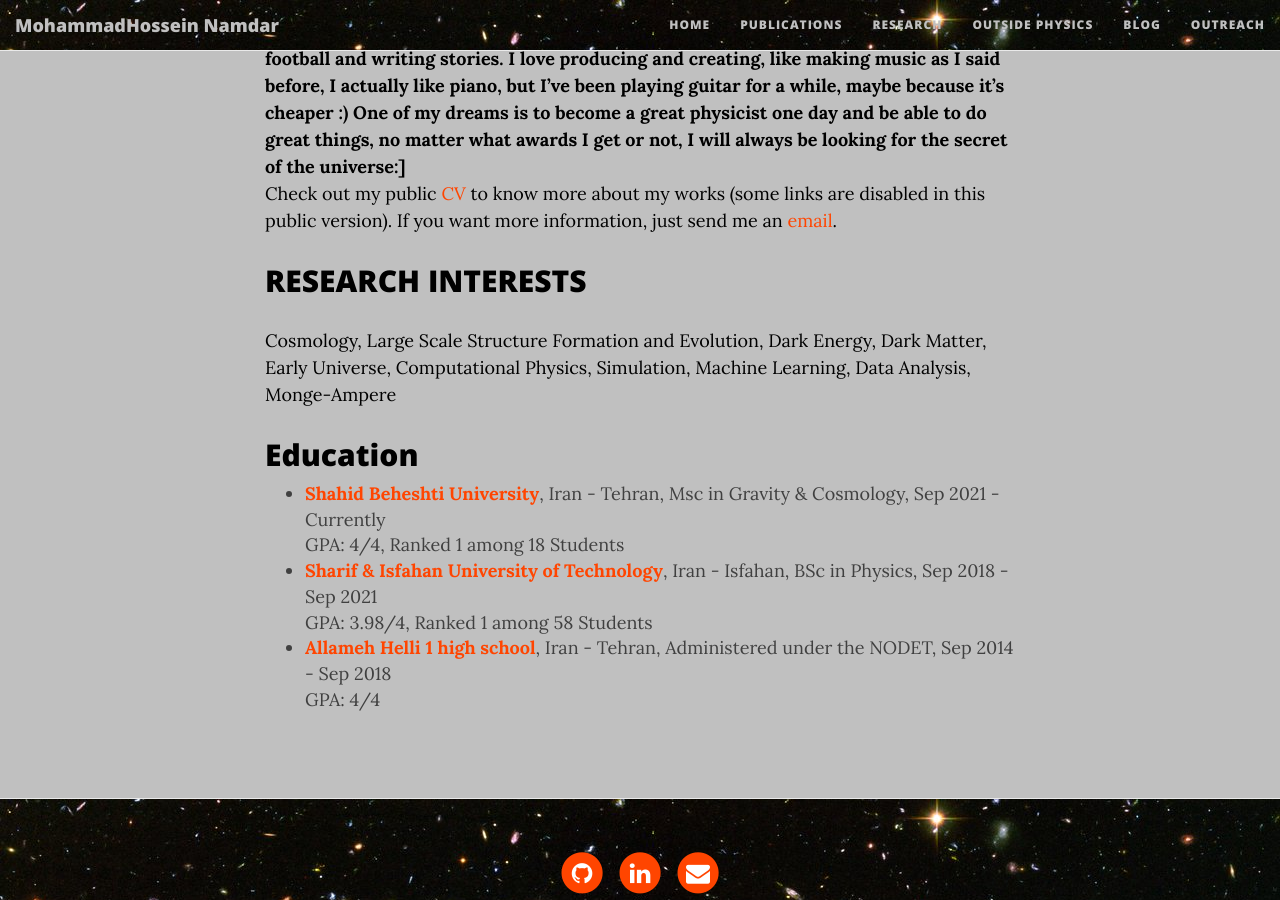
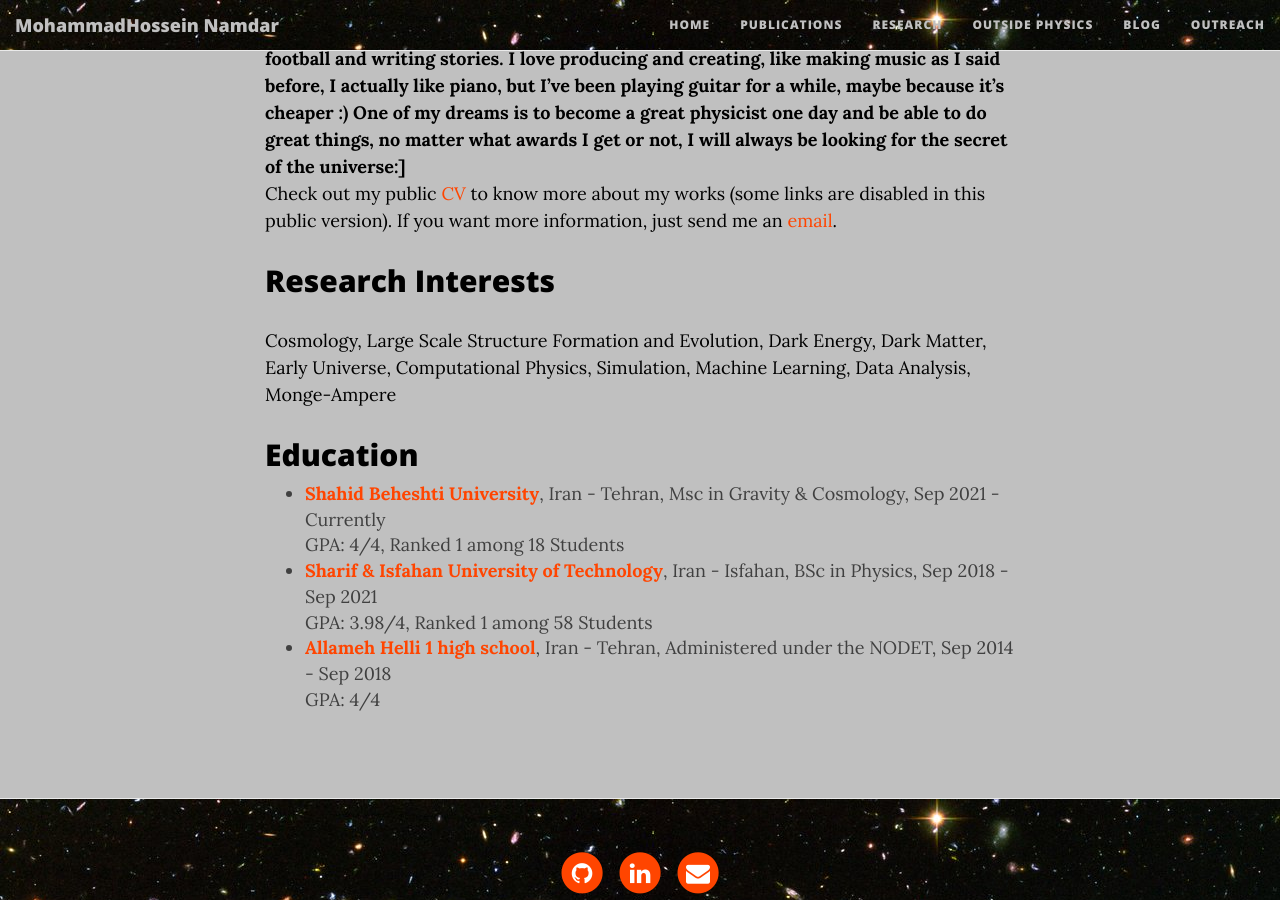
Before and after one commit to mhnamdar/mhnamdar.github.io, a Jekyll site: the page built from index.md, in a window 1280 px wide and 900 px high, scrolled down 424 px. Built offline with Jekyll 4.4.1, drawn with Linux system fonts in a browser that asks for light colours; nearby versions of some CDN libraries.

```diff
--- a/index.md
+++ b/index.md
@@ -24,7 +24,7 @@ One of my dreams is to become a great physicist one day and be able to do great
 <br>
 Check out my public [CV]() to know more about my works (some links are disabled in this public version). If you want more information, just send me an [email](mailto:mh.namdar2000@gmail.com).
 
-## RESEARCH INTERESTS
+## Research Interests
 Cosmology, Large Scale Structure Formation and Evolution, Dark Energy, Dark Matter, Early Universe, Computational Physics, Simulation, Machine Learning, Data Analysis, Monge-Ampere
 
 
```
